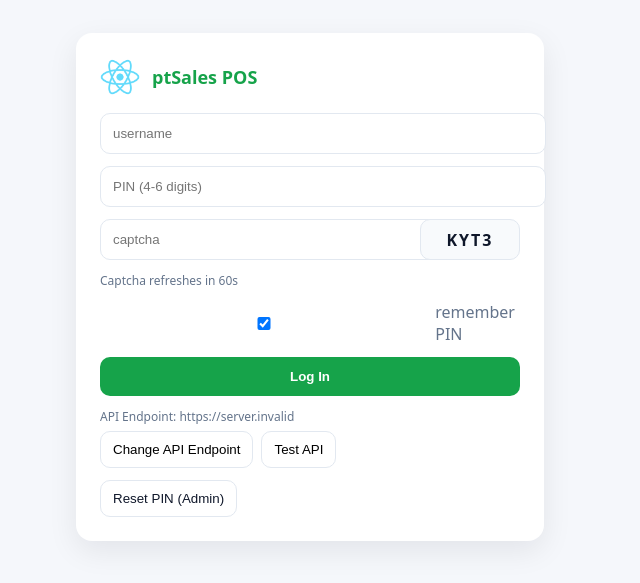
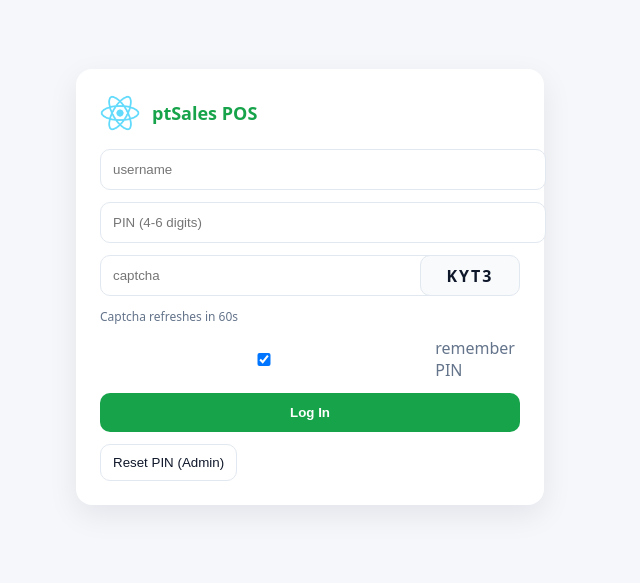
Before and after one commit to hodalor/PTSALES-POS, a React (Create React App) app: page /login in a window 1280 px wide. Shown: the part 137-720 px from the top of the page, without its empty margins (330-970 px from the left). Built offline with nearby package versions, Linux system fonts and the light colour scheme; no server answers.

Commit message:
invoice generations added

```diff
--- a/src/pages/LoginPage.js
+++ b/src/pages/LoginPage.js
@@ -6,7 +6,7 @@ import * as authApi from '../api/auth';
 import { useToast } from '../components/ToastProvider';
 import Modal from '../components/Modal';
 import * as usersApi from '../api/users';
-import { getApiBase, setApiBase, fetchJson } from '../api/client';
+import { getApiBase } from '../api/client';
 
 function LoginPage() {
   const [name, setName] = useState('');
@@ -29,9 +29,7 @@ function LoginPage() {
   const from = location.state?.from?.pathname;
   const toast = useToast();
   const users = useSelector(s => s.users.users);
-  const [apiBase, setApiBaseState] = useState(() => {
-    try { return getApiBase(); } catch { return ''; }
-  });
+
 
   useEffect(() => {
     try {
@@ -201,28 +199,7 @@ function LoginPage() {
     navigate(from || landing, { replace: true });
   }
 
-  async function onChangeApiBase() {
-    const { promptDialog } = await import('../utils/dialogs');
-    const curr = (() => { try { return getApiBase(); } catch { return ''; } })();
-    const val = await promptDialog('Enter API Base URL', curr);
-    if (!val || !val.trim()) return;
-    try {
-      setApiBase(val.trim());
-      setApiBaseState(val.trim());
-      toast.show('API base saved', { type: 'success' });
-    } catch {
-      toast.show('Failed to save API base', { type: 'error' });
-    }
-  }
-
-  async function onTestApi() {
-    try {
-      const pong = await fetchJson('/');
-      toast.show(`API OK: ${pong?.name || 'online'}`, { type: 'success' });
-    } catch {
-      toast.show('API test failed', { type: 'error' });
-    }
-  }
+  // removed API endpoint controls from login
 
   return (
     <div className="login-page">
@@ -251,13 +228,7 @@ function LoginPage() {
             {loading ? 'Logging in...' : 'Log In'}
           </button>
         </form>
-        <div style={{ marginTop: 12, fontSize: 12, color: '#64748b' }}>
-          <div>API Endpoint: {apiBase}</div>
-          <div style={{ marginTop: 6, display: 'flex', gap: 8 }}>
-            <button className="btn" onClick={onChangeApiBase}>Change API Endpoint</button>
-            <button className="btn" onClick={onTestApi}>Test API</button>
-          </div>
-        </div>
+
         <button className="outline" type="button" onClick={() => setResetOpen(true)}>Reset PIN (Admin)</button>
       </div>
       {resetOpen && (
--- a/src/utils/invoicePrint.js
+++ b/src/utils/invoicePrint.js
@@ -186,7 +186,7 @@ export function buildInvoiceA4Html({ settings, invoice }) {
           </td>
           <td style="text-align:right">
             <div class="brand-sig">${settings.clientAppName || settings.appName}</div>
-            <div class="sign-line tight"></div>
+            <div class="sig-space"></div>
             <div class="sig-label">${signLbl}</div>
           </td>
         </tr>
@@ -242,8 +242,8 @@ export function printInvoiceA4(html) {
       .signatures { width:100%; margin-top:8px; }
       .signatures td { vertical-align:bottom; }
       .sign-line { margin:24px 0 6px; border-top:1px solid #000; width:220px; }
-      .sign-line.tight { margin:6px 0 2px; }
       .brand-sig { font-weight:700; margin-top:2px; }
+      .sig-space { height: 25mm; }
       .sig-label { }
       .footer { text-align:right; font-size:12px; margin-top:6px; color:#333; }
       .generated { text-align:center; font-size:11px; margin-top:10px; color:#555; }
```
